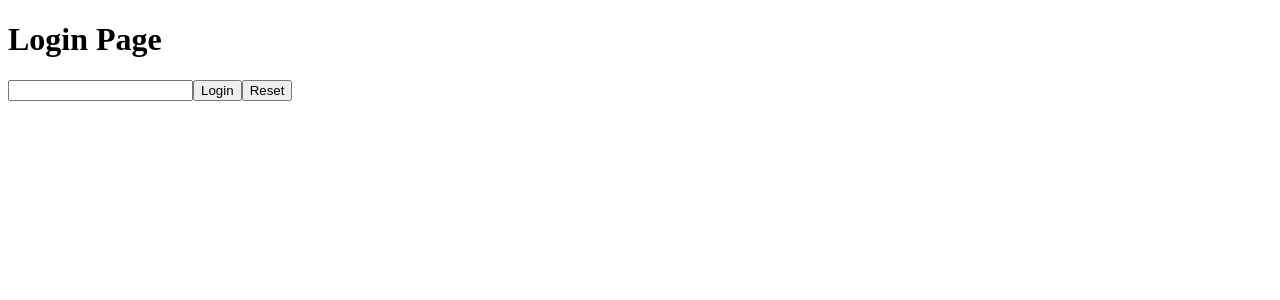
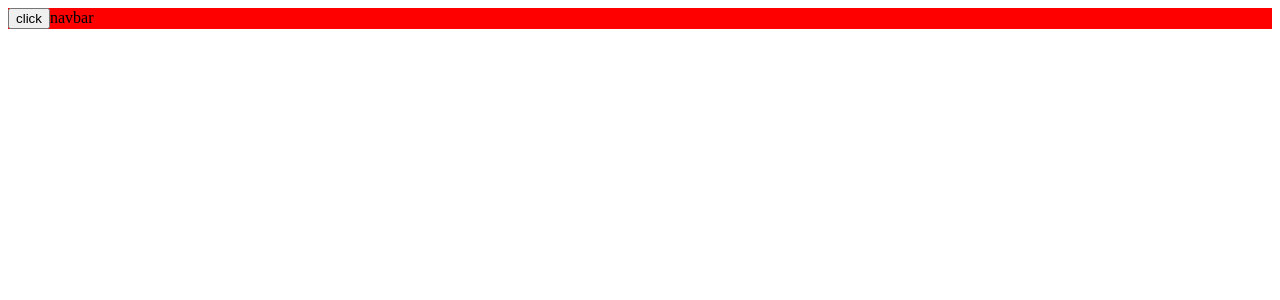
Before and after one commit to azernia/react, a React (Create React App) app in the folder first-react-app/: page / in a window 1280 px wide. Shown: the top 300 px of the page. Built offline with nearby package versions, Linux system fonts and the light colour scheme.

Commit message:
child to parent

```diff
--- /dev/null
+++ b/first-react-app/src/02-advance/ChildToParent.js
@@ -0,0 +1,56 @@
+import React, {Component} from 'react';
+
+class Navbar extends Component {
+    render() {
+        return (
+            <div style={{background: "red"}}>
+                <button onClick={() => {
+                    this.props.event();
+                }}>click
+                </button>
+                <span>navbar</span>
+            </div>
+        )
+    }
+}
+
+class Sidebar extends Component {
+    render() {
+        return (
+            <div style={{background: "yellow", width: "200px"}}>
+                <ul>
+                    <li>11111111</li>
+                    <li>11111111</li>
+                    <li>11111111</li>
+                    <li>11111111</li>
+                    <li>11111111</li>
+                    <li>11111111</li>
+                    <li>11111111</li>
+                    <li>11111111</li>
+                </ul>
+            </div>
+        )
+    }
+}
+
+export default class ChildToParent extends Component {
+
+    state = {
+        isShow: false
+    }
+
+    handleEvent = () => {
+        this.setState({
+            isShow: !this.state.isShow
+        })
+    }
+
+    render() {
+        return (
+            <div>
+                <Navbar event={this.handleEvent}/>
+                {this.state.isShow && <Sidebar/>}
+            </div>
+        )
+    }
+}
--- a/first-react-app/src/App.js
+++ b/first-react-app/src/App.js
@@ -11,7 +11,8 @@
 // import ComponentProps from "./01-base/ComponentProps";
 // import ComponentPropsByFunction from "./01-base/ComponentPropsByFunction";
 // import UnControlledComponent from "./01-base/UnControlledComponent";
-import ControlledComponent from "./01-base/ControlledComponent";
+// import ControlledComponent from "./01-base/ControlledComponent";
+import ChildToParent from "./02-advance/ChildToParent";
 
 const App = () => {
     return (
@@ -31,7 +32,8 @@ const App = () => {
             {/*<ComponentProps/>*/}
             {/*<ComponentPropsByFunction/>*/}
             {/*<UnControlledComponent/>*/}
-            <ControlledComponent/>
+            {/*<ControlledComponent/>*/}
+            <ChildToParent/>
         </div>
     );
 }
```
